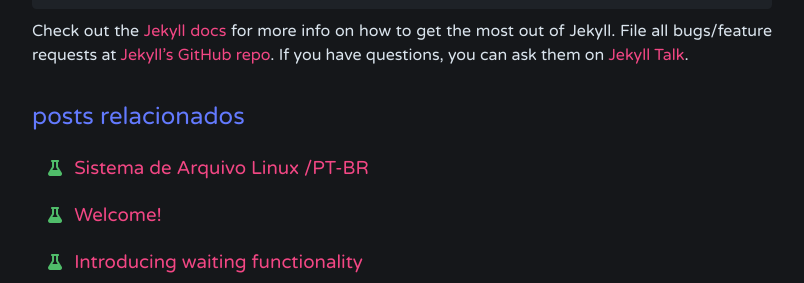
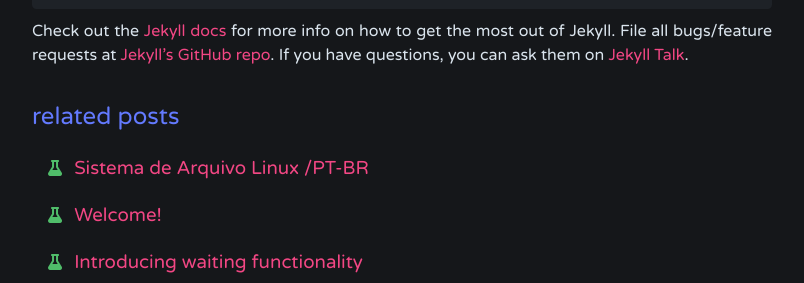
Before and after one commit to AlanPrates/alandash, a Jekyll site: the page built from _posts/2022-04-10-review-game-of-thrones.md, in a window 1280 px wide. Shown: the part 613-896 px from the top of the page, without its empty margins (238-1042 px from the left). Built offline with Jekyll 4.4.1, drawn with Linux system fonts in a browser that asks for light colours; nearby versions of some CDN libraries; comment, search, counter and statistics services are not loaded.

Commit message:
Update post.html

```diff
--- a/_layouts/post.html
+++ b/_layouts/post.html
@@ -33,7 +33,7 @@
 {% assign size = site.related_posts | size %}
 {% if size != 0 %}
 <div class="related">
-  <h2>posts relacionados</h2>
+  <h2>related posts</h2>
   <ul class="related-posts">
     {% for post in site.related_posts limit:3 %}
       <li>
```
